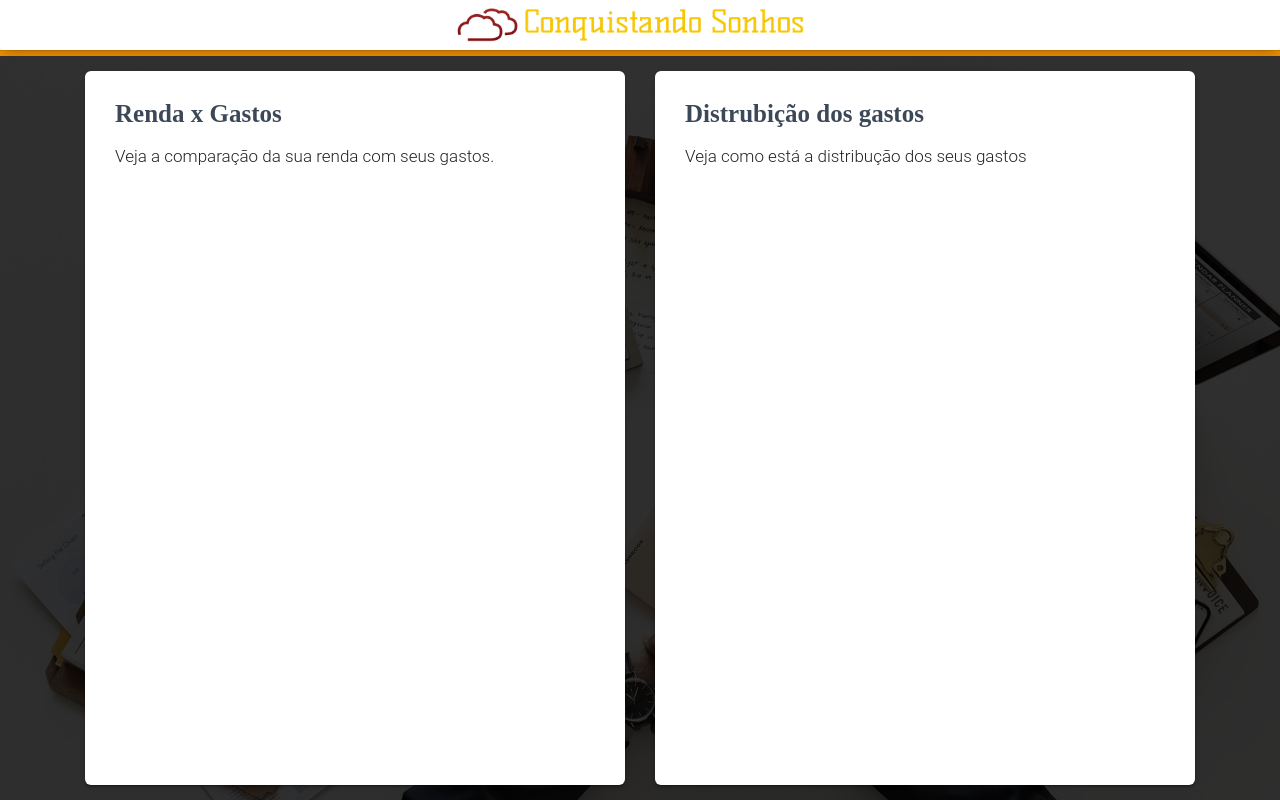
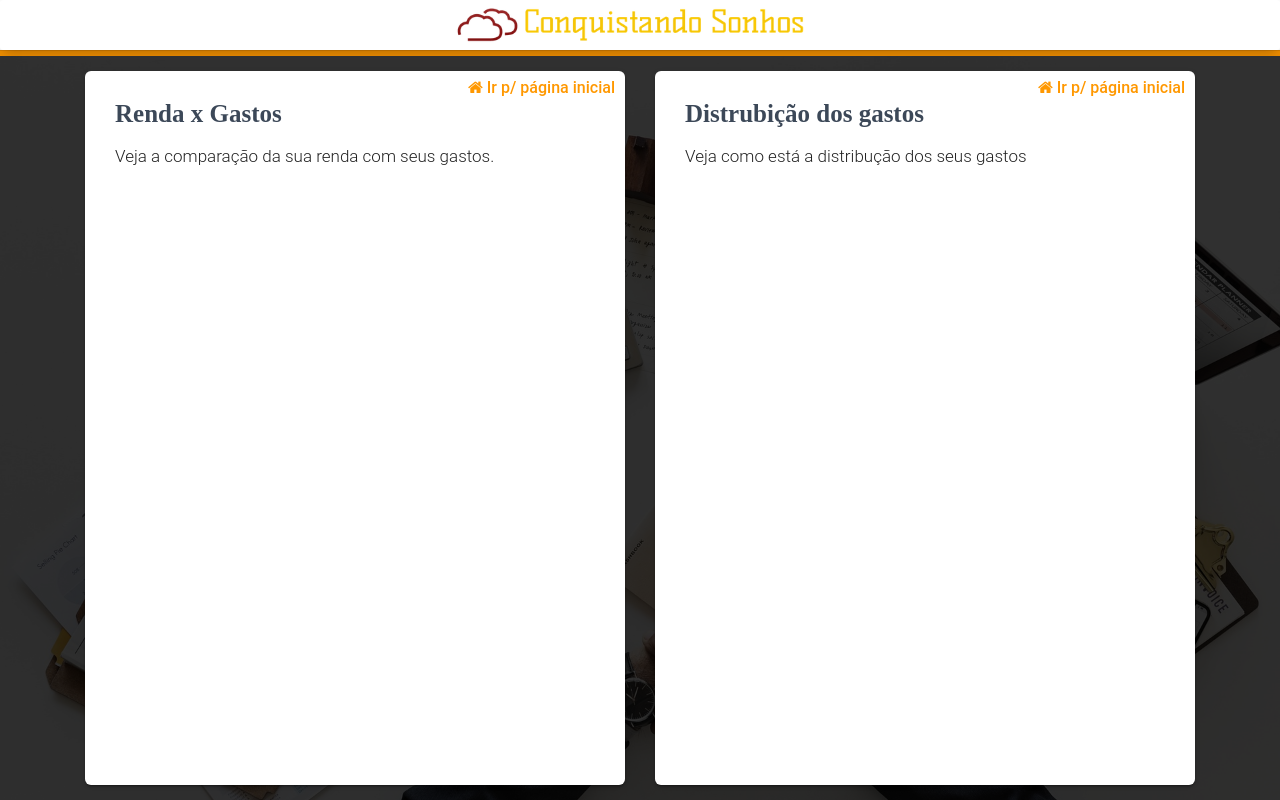
Before and after one commit to anasantos11/conquistandoSonhos, a website: page src/resultado-despesa.html in a window 1280 px wide. Drawn offline with Linux system fonts and the light colour scheme.

Commit message:
Adicionado opção para voltar a pagina inicial da tela de resultado de despesas.

```diff
--- a/src/controllers/resultado-despesa.controller.js
+++ b/src/controllers/resultado-despesa.controller.js
@@ -7,11 +7,13 @@ angular.module('sonhosApp')
         vm.distribuicaoGastos = {};
         vm.comparativo = {};
 
-        vm.distribuicaoGastos.labels = ["Despesas Essenciais", "Despesas que posso reduzir", "Despesas que posso cortar"];
-        vm.distribuicaoGastos.data = [vm.somatorio.despesaEssencial, vm.somatorio.despesaReducao, vm.somatorio.despesaCorte];
+        if (!isNullOrEmpty(vm.somatorio)) {
+            vm.distribuicaoGastos.labels = ["Despesas Essenciais", "Despesas que posso reduzir", "Despesas que posso cortar"];
+            vm.distribuicaoGastos.data = [vm.somatorio.despesaEssencial, vm.somatorio.despesaReducao, vm.somatorio.despesaCorte];
+
+            vm.comparativo.labels = ["Rendas", "Despesas"];
+            vm.comparativo.data = [vm.somatorio.rendas, vm.somatorio.despesas];
+        }
 
 
-        vm.comparativo.labels = ["Rendas", "Despesas"];
-        vm.comparativo.data = [vm.somatorio.rendas, vm.somatorio.despesas];
-
     }]);
--- a/src/resultado-despesa.html
+++ b/src/resultado-despesa.html
@@ -22,6 +22,8 @@
                 <!-- Bloco dos gráficos -->
                 <div class="col-6">
                     <div class="card">
+                        <a class="text-warning font-weight-bold icon-top-right ml-2" ng-href="index.html">
+                            <i class="fa fa-home m-1" aria-hidden="true"></i>Ir p/ página inicial</a>
                         <div class="card-body full-card">
                             <h3 class="card-title">Renda x Gastos</h3>
                             <h5 class="card-text">Veja a comparação da sua renda com seus gastos.</h5>
@@ -32,6 +34,8 @@
                 </div>
                 <div class="col-6">
                     <div class="card">
+                        <a class="text-warning font-weight-bold icon-top-right ml-2" ng-href="index.html">
+                            <i class="fa fa-home m-1" aria-hidden="true"></i>Ir p/ página inicial</a>
                         <div class="card-body full-card">
                             <h3 class="card-title">Distrubição dos gastos</h3>
                             <h5 class="card-text">Veja como está a distribução dos seus gastos</h5>
```
